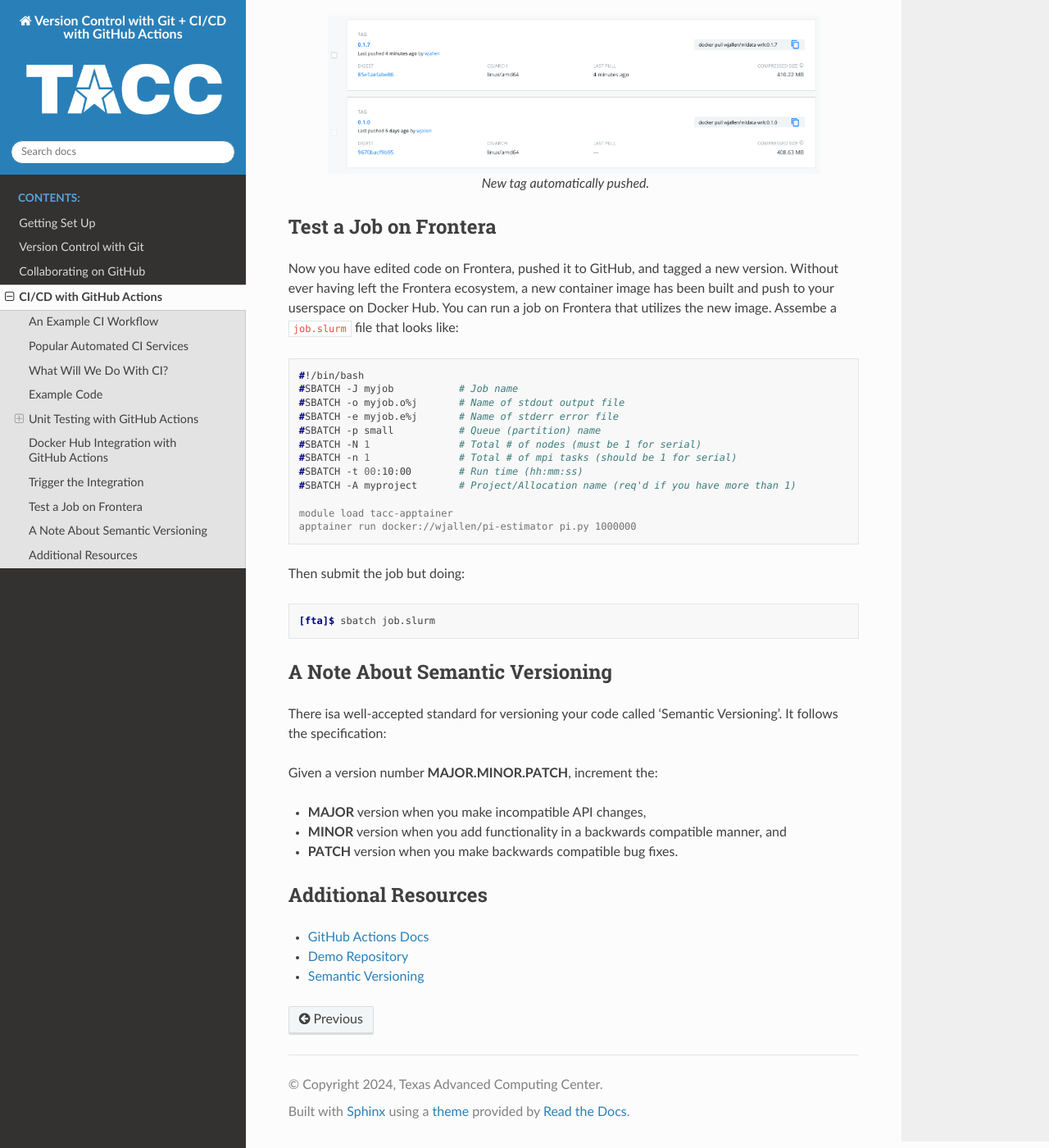
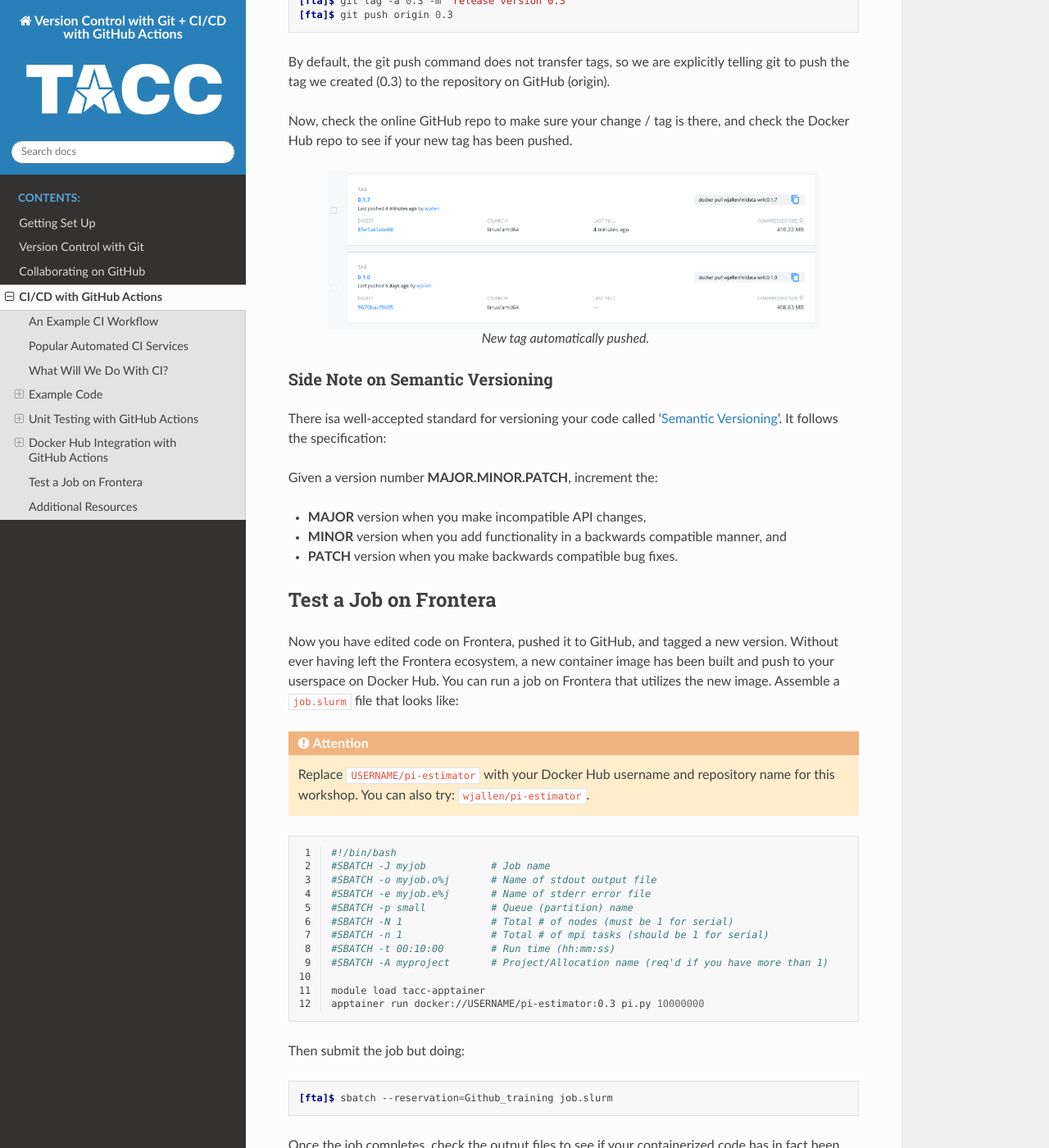
Before and after one commit to wjallen/VersionControlWithGit, a Sphinx documentation site: the page built from docs/docs/continuous_integration.rst, in a window 1280 px wide and 1400 px high, scrolled down 6942 px. Shown: the whole window at 82% size. Built offline with Sphinx 7.4.7 and the Read the Docs theme 2.0.0, drawn with Linux system fonts in a browser that asks for light colours; some of the changed text lies outside the part shown.

Commit message:
minor changes to CI part

```diff
--- a/docs/docs/continuous_integration.rst
+++ b/docs/docs/continuous_integration.rst
@@ -108,8 +108,8 @@
 Two obvious and useful forms of CI we can incorporate into the development of our
 final projects with GitHub Actions include:
 
-1. Automatically run our integration tests (with pytest) each time new code is
-   pushed to GitHub
+1. Automatically run unit tests (with pytest) each time new code is pushed to
+   GitHub
 2. Automatically build a Docker image and push it to Docker Hub each time our
    code is tagged with a new release
 
@@ -124,8 +124,8 @@
 near the top right: https://github.com/wjallen/pi-estimator
 
 Once you have forked your own copy of the repo, clone it to Frontera. Make sure you
-clone the SSH URL, and make sure you are not cloning it while inside another
-repository:
+clone the SSH URL from your fork of the repository, and make sure you are
+not cloning it while inside another repository:
 
 
 .. attention::
@@ -135,31 +135,39 @@
 
 .. code-block:: console
 
-   [fta]$ cd ~/
+   [fta]$ cd ~/git-workshop/
    [fta]$ git clone git@github.com:USERNAME/pi-estimator.git
    [fta]$ cd pi-estimator
    Dockerfile      README.md       pi.py           test_pi.py
 
 This repository contains four files:
 
-1. **pi.py:** Contains simple python script for estimating the value of pi
+1. **pi.py:** Contains simple Python script for estimating the value of pi
 2. **test_pi.py:** Unit test formatted for ``pytest``
 3. **Dockerfile:** Recipe for containerization
 4. **README.md:** Commands for building and testing a container
 
 
+EXERCISE
+~~~~~~~~
+
+Spend a few moments exploring the code, running the main script, and running the
+unit tests interactively. Unless you first start an interactive session with
+``idev``, please don't run anything that will take longer than ~1 second on the
+login node.
 
 
 
 Unit Testing with GitHub Actions
 ---------------------------------------
 
-To set up GitHub Actions in an existing repository, create a new folder as follows:
+To set up GitHub Actions in an existing repository, create a new **hidden**
+folder as follows:
 
 .. code-block:: console
 
    [fta]$ pwd
-   /home1/01234/username/pi-estimator
+   /home1/01234/username/git-workshop/pi-estimator
    [fta]$ mkdir -p .github/workflows/
 
 Within that folder we will put YAML files describing when, how, and what workflows
@@ -167,6 +175,7 @@
 to perform our unit testing with the following contents:
 
 .. code-block:: yaml
+   :linenos:
 
    name: Unit tests with pytest
    on: [push]
@@ -210,8 +219,8 @@
 ~~~~~~~~
 
 In the above example, Python v3.9 and external libraries (pytest) are
-installed in different steps. Can this be done in one step? Is there a better way
-to do it?
+installed in different steps. Why was this choice made? Can this be done
+differently? Is there a better way to do it?
 
 
 Trigger the Integration
@@ -222,7 +231,7 @@
 
 .. code-block:: console
 
-   [fta]$ git add *
+   [fta]$ git add ./
    [fta]$ git commit -m "added some new code"
    [fta]$ git push
 
@@ -317,12 +326,13 @@
 .. tip::
 
    Don't re-invent the wheel when performing GitHub Actions. There is likely an
-   existing action that already does what you're trying to do.
+   existing action that already does what you're trying to do. Navigate to your
+   repository, click the 'Actions' tab, then click 'New workflow' to browse.
 
 
 
 Trigger the Integration
------------------------
+~~~~~~~~~~~~~~~~~~~~~~~
 
 To trigger the build in a real-world scenario, make some changes to your source
 code, push your modified code to GitHub and tag the release as ``X.Y.Z`` (whatever
@@ -330,14 +340,14 @@
 
 .. code-block:: console
 
-   [fta]$ git add *
+   [fta]$ git add ./
    [fta]$ git commit -m "added a new route to do something"
    [fta]$ git push
    [fta]$ git tag -a 0.3 -m "release version 0.3"
    [fta]$ git push origin 0.3
 
 By default, the git push command does not transfer tags, so we are explicitly
-telling git to push the tag we created (0.3) to the remote (origin).
+telling git to push the tag we created (0.3) to the repository on GitHub (origin).
 
 Now, check the online GitHub repo to make sure your change / tag is there, and
 check the Docker Hub repo to see if your new tag has been pushed.
@@ -349,16 +359,34 @@
    New tag automatically pushed.
 
 
+Side Note on Semantic Versioning
+~~~~~~~~~~~~~~~~~~~~~~~~~~~~~~~~
+
+There isa well-accepted standard for versioning your code called
+'`Semantic Versioning <https://semver.org/>`_'. It follows the specification:
+
+Given a version number **MAJOR.MINOR.PATCH**, increment the:
+
+* **MAJOR** version when you make incompatible API changes,
+* **MINOR** version when you add functionality in a backwards compatible manner, and
+* **PATCH** version when you make backwards compatible bug fixes.
+
+
 Test a Job on Frontera
 ----------------------
 
 Now you have edited code on Frontera, pushed it to GitHub, and tagged a new version.
 Without ever having left the Frontera ecosystem, a new container image has been built
 and push to your userspace on Docker Hub. You can run a job on Frontera that utilizes
-the new image. Assembe a ``job.slurm`` file that looks like:
+the new image. Assemble a ``job.slurm`` file that looks like:
 
-.. code-block:: console
+.. attention::
 
+   Replace ``USERNAME/pi-estimator`` with your Docker Hub username and repository name
+   for this workshop. You can also try: ``wjallen/pi-estimator``.
+
+.. code-block:: bash
+   :linenos:
 
    #!/bin/bash
    #SBATCH -J myjob           # Job name
@@ -371,7 +399,7 @@
    #SBATCH -A myproject       # Project/Allocation name (req'd if you have more than 1)
 
    module load tacc-apptainer
-   apptainer run docker://wjallen/pi-estimator pi.py 1000000
+   apptainer run docker://USERNAME/pi-estimator:0.3 pi.py 10000000
 
 
 
@@ -379,21 +407,11 @@
 
 .. code-block:: console
 
-   [fta]$ sbatch job.slurm
+   [fta]$ sbatch --reservation=Github_training job.slurm
 
 
-
-A Note About Semantic Versioning
---------------------------------
-
-There isa well-accepted standard for versioning your code called 'Semantic
-Versioning'. It follows the specification:
-
-Given a version number **MAJOR.MINOR.PATCH**, increment the:
-
-* **MAJOR** version when you make incompatible API changes,
-* **MINOR** version when you add functionality in a backwards compatible manner, and
-* **PATCH** version when you make backwards compatible bug fixes.
+Once the job completes, check the output files to see if your containerized code
+has in fact been run on Frontera.
 
 
 
@@ -402,5 +420,6 @@
 --------------------
 
 * `GitHub Actions Docs <https://docs.github.com/en/actions>`_
+* `GitHub Actions Examples <https://docs.github.com/en/actions/examples>`_
 * `Demo Repository <https://github.com/wjallen/pi-estimator>`_
 * `Semantic Versioning <https://semver.org/>`_
```
Also changed, not shown: 1 other file.
